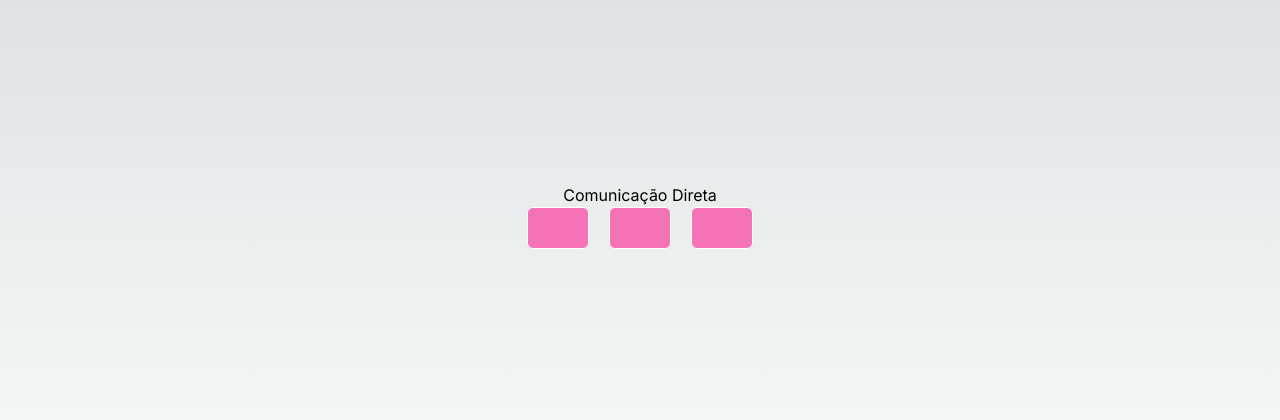
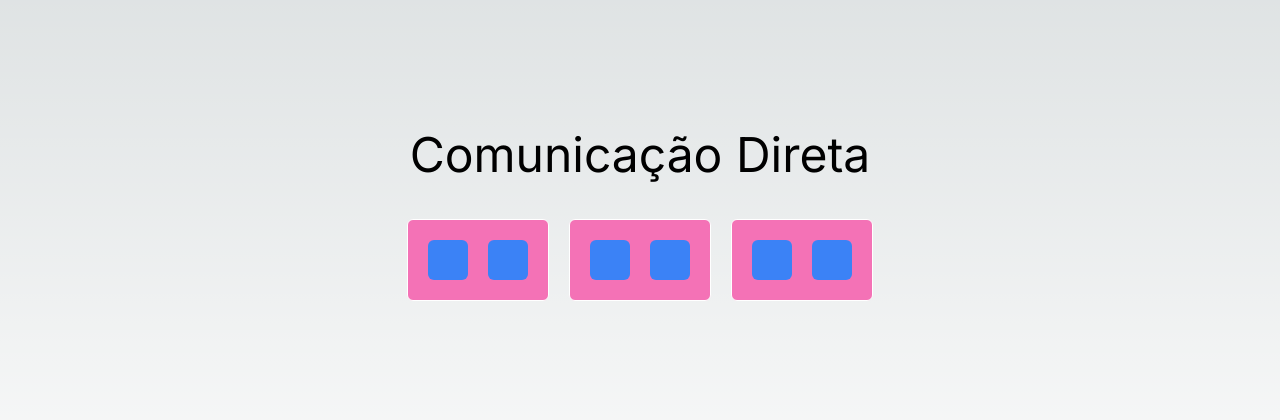
Before and after one commit to etizel/framework-react, a Next.js app: page /comunicacao in a window 1280 px wide. Shown: the part 184-604 px from the top of the page. Built offline with nearby package versions, Linux system fonts and the light colour scheme.

Commit message:
comunicacao entre componentes

```diff
--- a/src/app/components/comunicacao/direta/Filho.tsx
+++ b/src/app/components/comunicacao/direta/Filho.tsx
@@ -1,3 +1,10 @@
 export default function Filho() {
-  return <div></div>;
+  return (
+    <div
+      className={`
+    flex justify-center items-center
+    bg-blue-500 rounded-md p-5
+  `}
+    ></div>
+  );
 }
--- a/src/app/comunicacao/page.tsx
+++ b/src/app/comunicacao/page.tsx
@@ -3,7 +3,7 @@ import Avo from '../components/comunicacao/direta/Avo';
 export default function PageStright() {
   return (
     <div className="flex flex-col justify-center items-center h-screen">
-      <h1>Comunicação Direta</h1>
+      <h1 className="text-5xl mb-10">Comunicação Direta</h1>
       <Avo />
     </div>
   );
```
